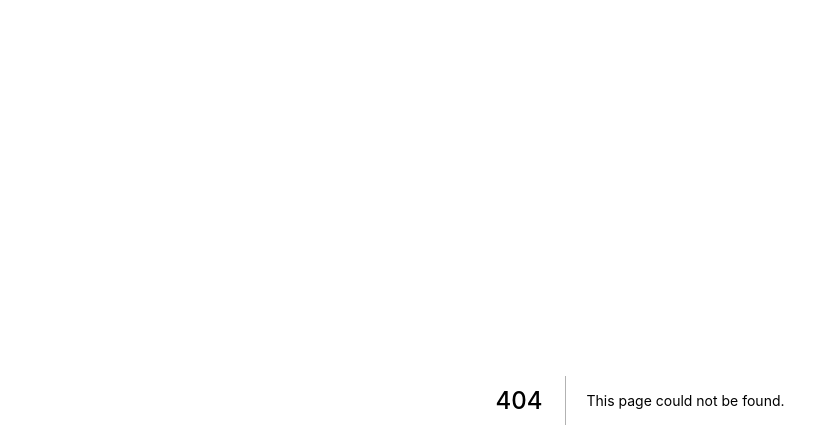
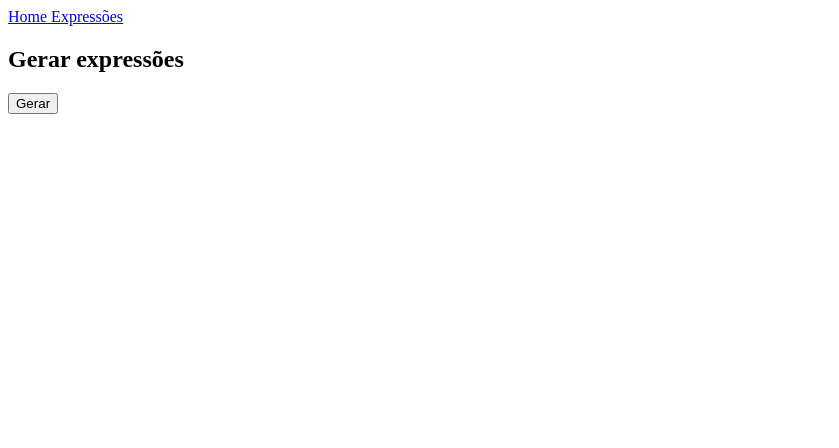
Before and after one commit to cpwaldow/caduverso, a Next.js app: page /expressions/Expressions in a window 1280 px wide. Before the commit this address had no page. Shown: the top 448 px of the page, without its empty margins (0-839 px from the left). Built offline with nearby package versions, Linux system fonts and the light colour scheme.

Commit message:
fix router

```diff
--- /dev/null
+++ b/pages/Components/header/Header.js
@@ -0,0 +1,16 @@
+import Link from 'next/link';
+
+export default function Header() {
+  return (
+    <header>
+      <nav>
+        <Link href="/">
+          <a>Home </a>
+        </Link>
+        <Link href="../expressions/Expressions">
+          <a>Expressões</a>
+        </Link>
+      </nav>
+    </header>
+  );
+}
--- /dev/null
+++ b/pages/expressions/Expressions.js
@@ -0,0 +1,26 @@
+import React, { useState } from 'react';
+import Header from '../Components/header/Header';
+import Expressions from '../expressionsList';
+
+export default function Teste() {
+  const [phrase, setPhrase] = useState('');
+
+  const vamoVe = () => {
+    const arr = Expressions();
+    const randomNumber = Math.floor(Math.random() * 23);
+
+    if (phrase === arr[randomNumber]) {
+      return setPhrase(arr[randomNumber + 1]);
+    }
+    return setPhrase(arr[randomNumber]);
+  };
+
+  return (
+    <>
+      <Header />
+      <h2>Gerar expressões</h2>
+      <p>{phrase}</p>
+      <button onClick={vamoVe}>Gerar</button>
+    </>
+  );
+}
```
Also changed, not shown: pages/index.js (+8 -3 lines).
